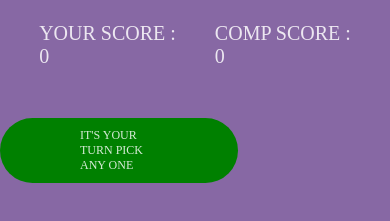
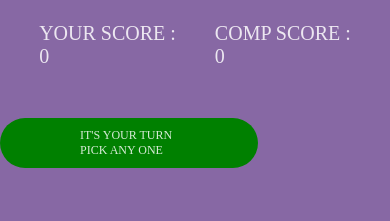
Before and after one commit to ajay-chaudhary05/STONE-PAPER-AND-SCISSORS-GAME, a plain HTML site: page index.html in a window 390 px wide. Shown: the part 403-624 px from the top of the page. Drawn offline with Linux system fonts and the light colour scheme.

Commit message:
Add files via upload
making it responsive and more effective.

```diff
--- a/stone.css
+++ b/stone.css
@@ -60,11 +60,11 @@
 
  #result {
      margin: 50px 0px;
-     font-size: 30px;
-     width: 20vw;
-     border-radius: 100px;
-     padding: 30px;
+     width: 25vw;
+     border-radius: 50px;
      background-color: green;
+     font-size: 20px;
+     padding: 15px 80px;
  }
 
  .score {
```
